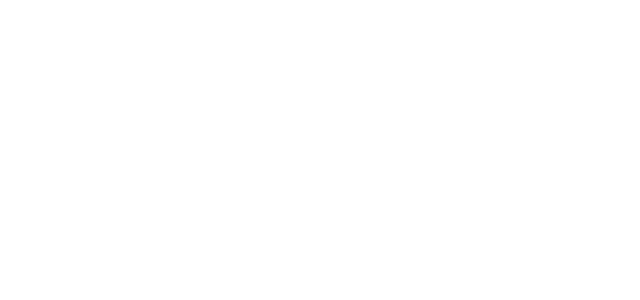
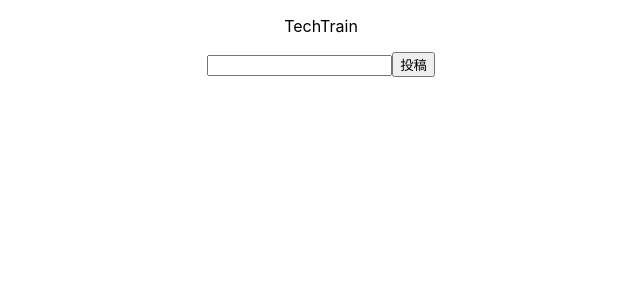
Before and after one commit to uriuriboo/react-bulletin-board, a React (Create React App) app: page /thread in a window 1280 px wide. Before the commit this address had no page. Shown: the top 300 px of the page, without its empty margins (319-959 px from the left). Built offline with nearby package versions, Linux system fonts and the light colour scheme.

Commit message:
station2,3途中まで

```diff
--- a/src/App.js
+++ b/src/App.js
@@ -1,7 +1,7 @@
-import './App.css';
-import './Header';
+import './css/App.css';
 import Home from './Home';
 import CreateThread from './CreateThread'
+import Thread from './Thread';
 import { BrowserRouter, Link, Switch, Route, Routes } from "react-router-dom";
 // import './Threads'
 
@@ -9,12 +9,12 @@ function App() {
   return(
   <BrowserRouter>
     <div className="App">
-    <Routes>
-    <Route path='/' element={<Home />} />
-    <Route path='/create_thread' element={<CreateThread />} />
-    </Routes>
+      <Routes>
+        <Route path='/' element={<Home />} />
+        <Route path='/create_thread' element={<CreateThread />} />
+          <Route path='/thread' element={<Thread />} />
+      </Routes>
     </div>
-
   </BrowserRouter>
   )
 }
--- a/src/CreateThread.jsx
+++ b/src/CreateThread.jsx
@@ -6,8 +6,9 @@ export const CreateThread = () => {
     return (
         <div className="CreateThread">
             <h1>スレッドを新規作成</h1>
-            <p>スレッドをたてる</p>
+            <input type="text" placeholder="スレッドタイトル" />
             <a href="/">Topに戻る</a>
+            <button>作成</button>
         </div>
     )
 }
--- a/src/Home.jsx
+++ b/src/Home.jsx
@@ -1,5 +1,6 @@
 // @ts-check
 import { useState, useEffect } from 'react';
+import Header from './components/Header';
 
 export const Home = () => {
     const ThreadUrl = 'https://railway.bulletinboard.techtrain.dev/threads';
@@ -16,10 +17,7 @@ export const Home = () => {
 
     return (
         <div>
-            <div className="HeaderContainer">
-                <p className='title'>掲示板</p>
-                <a href='./'>スレッドをたてる</a>
-            </div>
+            <Header />
             <div className='ThreadContainer'>
                 <p className='contentTitle'>新着スレッド</p>
                 <div className="ThreadView">
--- /dev/null
+++ b/src/Thread.jsx
@@ -0,0 +1,21 @@
+// @ts-check
+
+
+export const Thread = () => {
+    const ThreadTitle = 'TechTrain';
+    const comments = '';
+    return (
+        <div className="Thread">
+            <div className="ThreadContent">
+                <p>{ThreadTitle}</p>
+                <div className="Comments">{comments}</div>
+            </div>
+            <div className="SubmitContainer">
+                <input />
+                <button>投稿</button>
+            </div>
+        </div>
+    )
+}
+
+export default Thread
--- a/src/Header.jsx
+++ b/src/components/Header.jsx
@@ -5,8 +5,8 @@ export const Header = () => {
 
     return (
         <div className="HeaderContainer">
-            <h1>掲示板</h1>
-            <p>スレッドをたてる</p>
+            <p className='title'>掲示板</p>
+            <a href='/create_thread'>スレッドをたてる</a>
         </div>
     )
 }
```
Also changed, not shown: src/Threads.jsx (deleted, +0 -19 lines), src/Footer.jsx (deleted), src/css/App.css (renamed from src/App.css).
